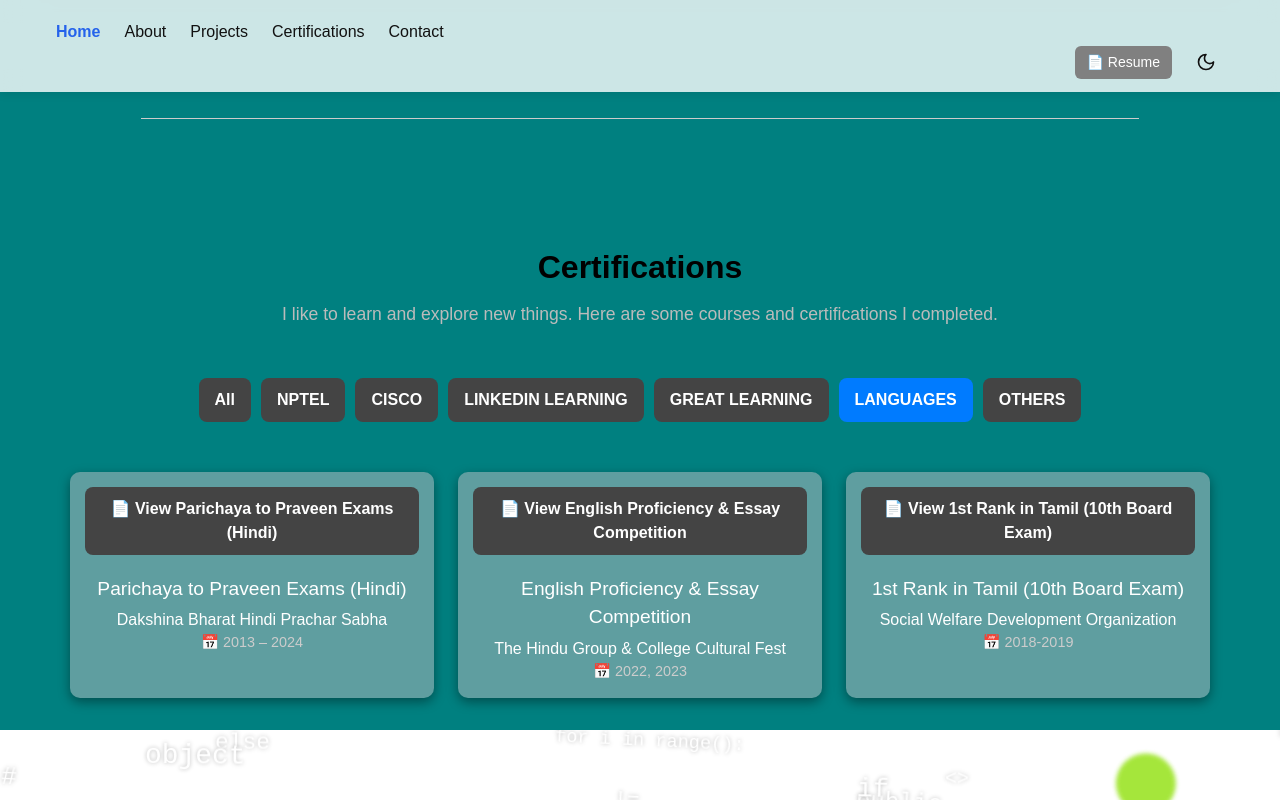
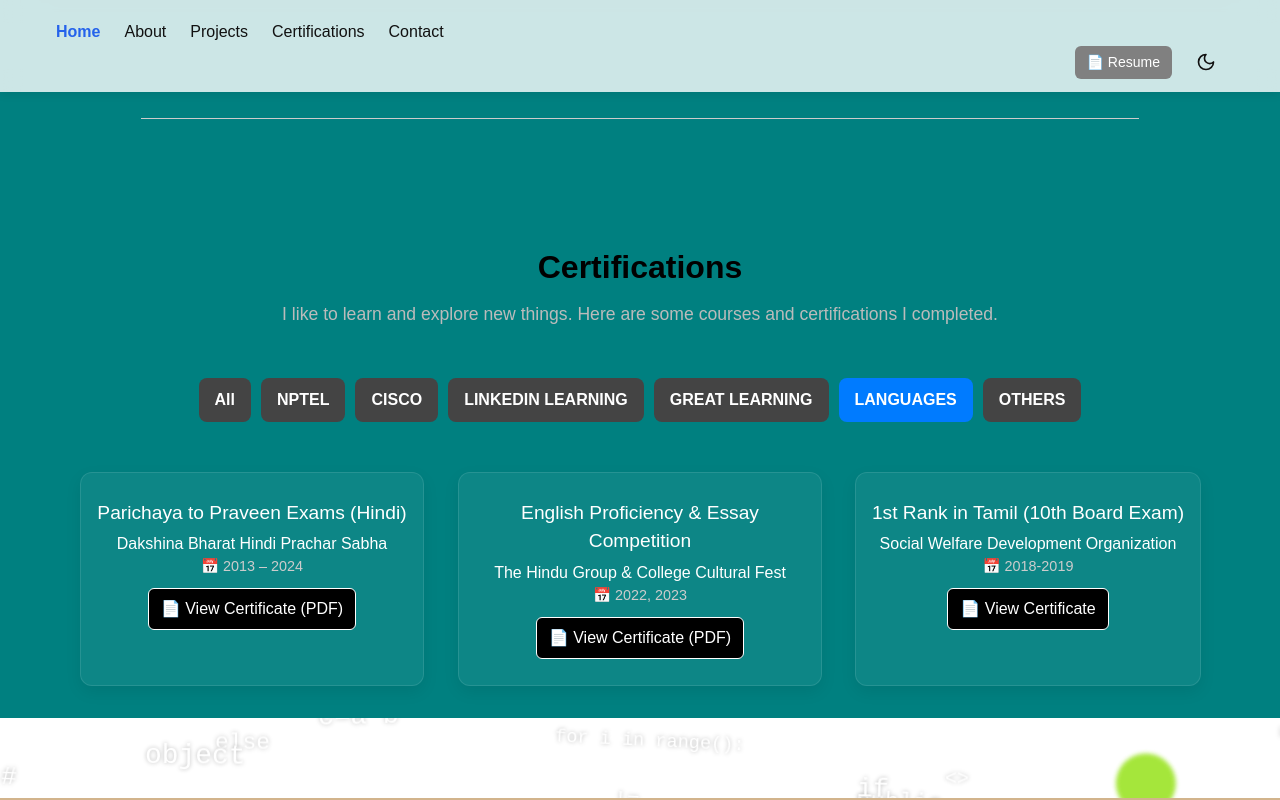
Before and after one commit to priya-dharshini-t/pd-portfolio, a React (Create React App) app: page / in a window 1280 px wide. Both pictures are taken after a click on the button "LANGUAGES". Built offline with nearby package versions, Linux system fonts and the light colour scheme.

Commit message:
Updated changes

```diff
--- a/src/pages/Certificates.css
+++ b/src/pages/Certificates.css
@@ -15,14 +15,15 @@
 }
 
 .certificate-card {
-  background: cadetblue;
+  background: rgba(255, 255, 255, 0.05);
+  border: 1px solid rgba(255, 255, 255, 0.1);
+  padding: 1rem;
+  border-radius: 12px;
   color: white;
-  padding: 15px;
-  border-radius: 10px;
-  transition: transform 0.3s ease;
-  cursor: pointer;
-  box-shadow: 0 4px 12px rgba(0, 0, 0, 0.4);
+  position: relative;
+  z-index: 1;
 }
+
 
 .certificate-card:hover {
   transform: translateY(-5px);
@@ -43,17 +44,17 @@
   color: #ccc;
 }
 
+
 .thumbnail-button {
-  width: 100%;
-  padding: 10px;
-  background-color: #444;
+  background-color: black;
   color: white;
-  border: none;
-  border-radius: 8px;
+  border: 1px solid white;
+  padding: 8px 12px;
+  margin-top: 10px;
+  display: inline-block;
+  border-radius: 6px;
+  text-decoration: none;
   cursor: pointer;
-  margin-bottom: 10px;
-  font-weight: bold;
-  transition: 0.2s;
 }
 .thumbnail-button:hover {
   background-color: #666;
--- a/src/pages/Certifications.jsx
+++ b/src/pages/Certifications.jsx
@@ -169,6 +169,11 @@ export default function Certificates() {
         <div className="certificate-grid">
           {visibleCertificates.map((cert, index) => (
             <div key={index} className="certificate-card">
+  <div className="cert-info">
+    <h4>{cert.title}</h4>
+    <p>{cert.issuer}</p>
+    <p className="date">📅 {cert.date}</p>
+  </div>
   {cert.img.endsWith('.pdf') ? (
     <a
       href={cert.img}
@@ -176,22 +181,18 @@ export default function Certificates() {
       rel="noopener noreferrer"
       className="thumbnail-button"
     >
-                  📄 View {cert.title}
+      📄 View Certificate (PDF)
     </a>
   ) : (
     <button
       className="thumbnail-button"
       onClick={() => setSelectedImg(cert.img)}
     >
-                  📄 View {cert.title}
+      📄 View Certificate
     </button>
   )}
-              <div className="cert-info">
-                <h4>{cert.title}</h4>
-                <p>{cert.issuer}</p>
-                <p className="date">📅 {cert.date}</p>
 </div>
-            </div>
+
           ))}
         </div>
       ) : (
```
Lines whose indentation alone changed are shown as unchanged.
